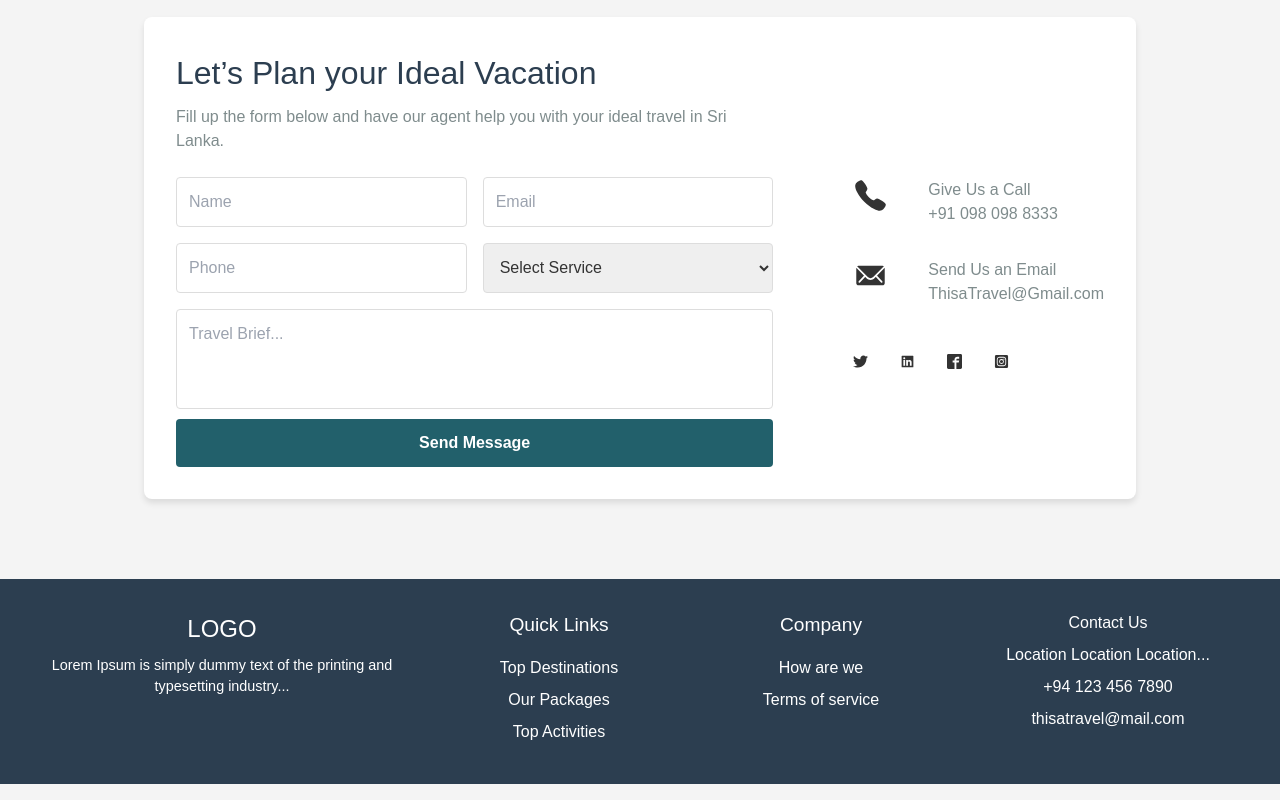
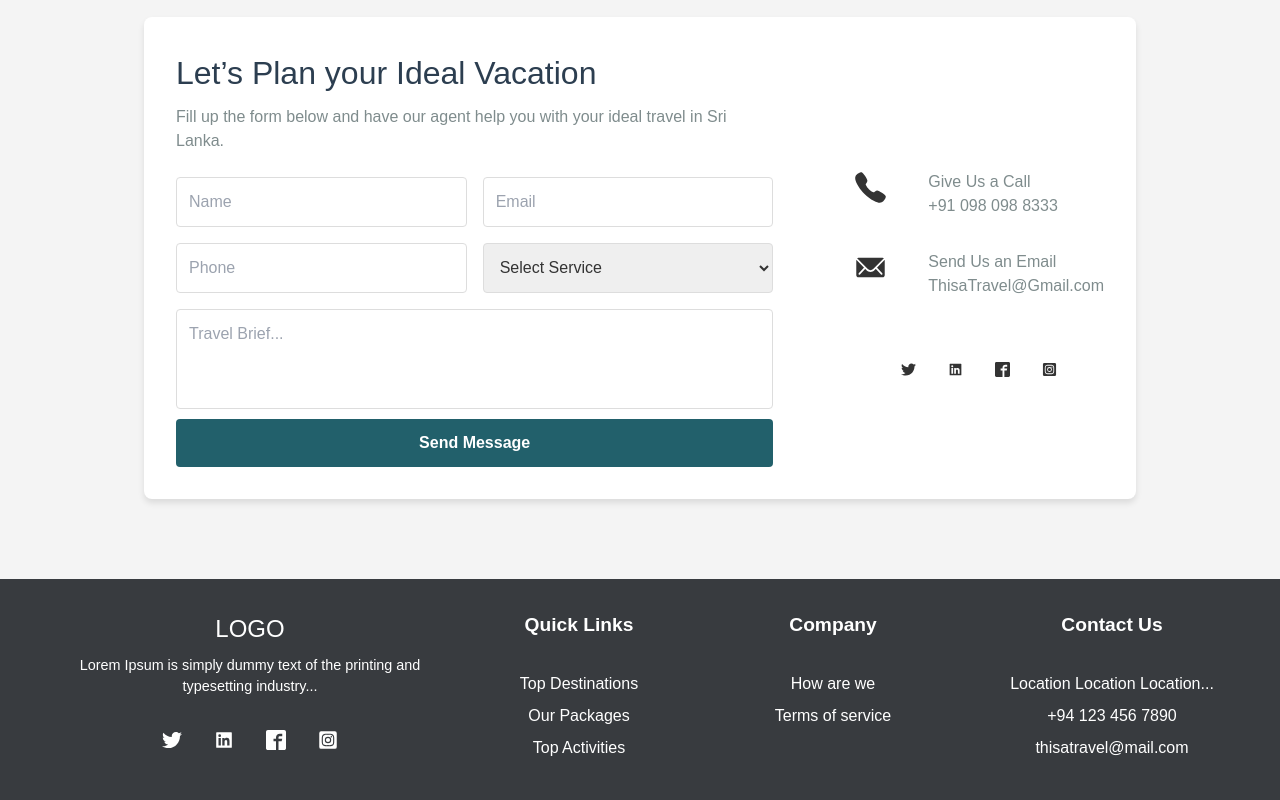
Before and after one commit to Tuddeepana/Travel_Web, a React (Vite) app: page / in a window 1280 px wide. Shown: the part 5147-5947 px from the top of the page. Built offline with nearby package versions, Linux system fonts and the light colour scheme.

Commit message:
update footer

```diff
--- a/src/components/Footer.css
+++ b/src/components/Footer.css
@@ -1,6 +1,6 @@
 /* Footer Section */
 .footer {
-    background-color: #2c3e50;
+    background-color: #383b3f;
     color: white;
     padding: 2rem;
     display: flex;
@@ -9,16 +9,17 @@
     justify-content: space-between;
   }
 
-  .footer-logo {
+  .footer-logo-container {
     flex: 1 1 300px;
+    margin-left: 2rem;
   }
 
-  .footer-logo h2 {
+  .footer-logo-container h2 {
     font-size: 1.5rem;
     margin-bottom: 0.5rem;
   }
 
-  .footer-logo p {
+  .footer-logo-container p {
     font-size: 0.9rem;
     margin-bottom: 1rem;
   }
@@ -28,17 +29,22 @@
   }
 
   .footer-links h4 {
-    margin-bottom: 1rem;
+    margin-bottom: 2rem;
     font-size: 1.2rem;
+    font-weight: bold;
   }
 
   .footer-links ul {
     list-style: none;
     padding: 0;
+
   }
 
   .footer-links li {
     margin-bottom: 0.5rem;
+
+
+
   }
 
   .footer-contact {
@@ -47,4 +53,16 @@
 
   .footer-contact p {
     margin: 0.5rem 0;
+
   }
+  .footer-contact h4{
+    margin-bottom: 2rem;
+    font-weight: bold;
+    font-size: 1.2rem;
+
+  }
+
+  .social-icons{
+    margin-top: 2rem;
+    justify-content: center;
+  }
--- a/src/components/Footer.jsx
+++ b/src/components/Footer.jsx
@@ -1,15 +1,22 @@
+import { FaTwitter } from "react-icons/fa";
+import { AiFillLinkedin } from "react-icons/ai";
+import { ImFacebook2 } from "react-icons/im";
+import { FaInstagramSquare } from "react-icons/fa";
+
 import './Footer.css';
 const Footer = () => {
     return (
       <footer className="footer">
-        <div className="footer-logo">
+        <div className="footer-logo-container">
           <h2>LOGO</h2>
           <p>Lorem Ipsum is simply dummy text of the printing and typesetting industry...</p>
           <div className="social-icons">
-            <i className="icon-twitter"></i>
-            <i className="icon-youtube"></i>
-            <i className="icon-instagram"></i>
-            <i className="icon-facebook"></i>
+
+            <FaTwitter  size={20} className="items-center m-2  "/>
+            <AiFillLinkedin  size={20} className="items-center m-2  "/>
+            <ImFacebook2  size={20} className="items-center m-2  "/>
+            <FaInstagramSquare  size={20} className="items-center m-2  "/>
+
           </div>
         </div>
 
```
